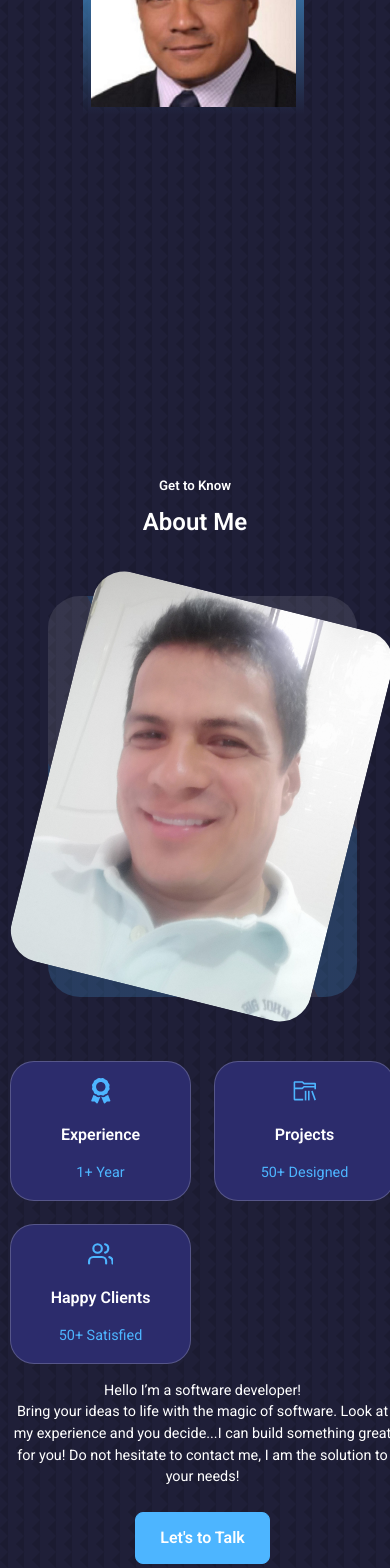
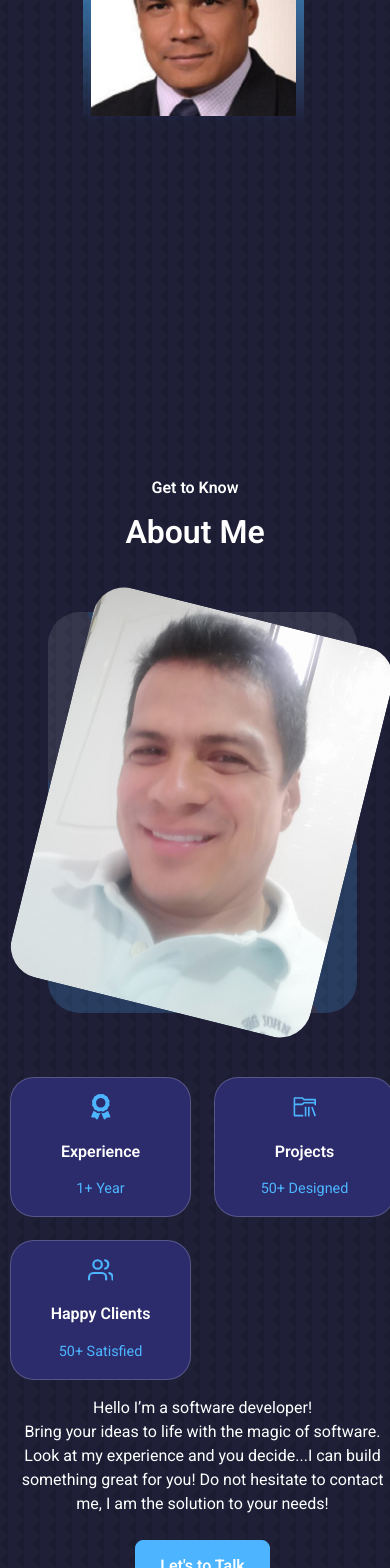
Before and after one commit to robinbenitezmora/Portfolio-Full-Stack-Robin, a React (Create React App) app: page / in a window 390 px wide. Shown: the part 432-2000 px from the top of the page. Built offline with nearby package versions, Linux system fonts and the light colour scheme.

Commit message:
Update the styles and links in 'contact' section

```diff
--- a/src/components/about/about.css
+++ b/src/components/about/about.css
@@ -84,7 +84,7 @@
 }
 
 .about__content p {
-  font-size: 0.9rem;
+  font-size: 1.5rem;
   color: var(--color-white);
   margin: 2rem 0 1rem 0;
 }
@@ -123,6 +123,7 @@
   }
 
   .about__content p {
+    font-size: 1rem;
     margin: 1rem 0 1.5rem;
   }
 }
--- a/src/components/contact/Contact.jsx
+++ b/src/components/contact/Contact.jsx
@@ -24,7 +24,7 @@ const Contact = () => {
             <RiMessengerLine className='contact__option-icon' />
             <h4>Messenger</h4>
             <h5>robinbenitez</h5>
-            <a href="https://m.me/ernest.achiever" target="_blank">Send a Message</a>
+            <a href="https://m.me/robin.benitez.140/" target="_blank">Send a Message</a>
           </article>
           <article className='contact__option'>
             <BsWhatsapp className='contact__option-icon' />
--- a/src/components/contact/contact.css
+++ b/src/components/contact/contact.css
@@ -59,7 +59,7 @@ input,
 textarea {
   padding: 1rem;
   background: var(--color-bg);
-  border-radius: 1.2rem;
+  border-radius: 0.7rem;
   border: 1px solid var(--color-primary);
   box-shadow: 0 0.5rem 1rem rgba(0, 0, 0, 0.1);
   transition: var(--transition);
@@ -67,15 +67,16 @@ textarea {
   resize: none;
 }
 
+@media screen and (max-width: 1024px) {
+  .container.contact__container {
+    grid-template-columns: 1fr;
+    gap: 2rem;
+  }
+}
+
 @media screen and (max-width: 600px) {
   .container.contact__container {
-    grid-template-columns: 1fr;
-    width: 80%;
-    gap: 0;
-  }
-
-  .contact__options {
-    display: none;
+    width: var(--container-width-sm);
   }
 
   .contact__title {
--- a/src/index.css
+++ b/src/index.css
@@ -60,6 +60,14 @@ h5 {
 
 h1 {
   font-size: 3rem;
+}
+
+h2 {
+  font-size: 2rem;
+}
+
+h5 {
+  font-size: 1rem;
 }
 
 section {
```
Also changed, not shown: 1 other file (tests, documents, lock files or other folders).
